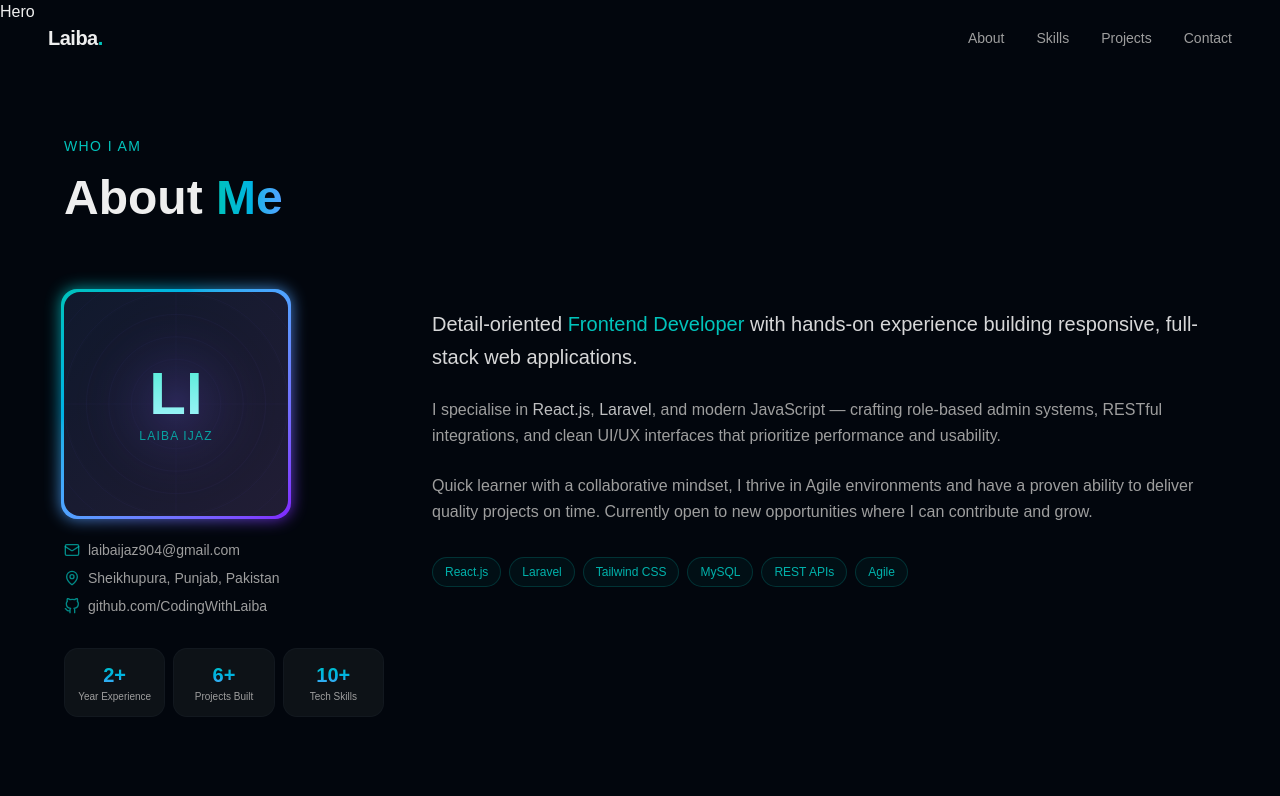
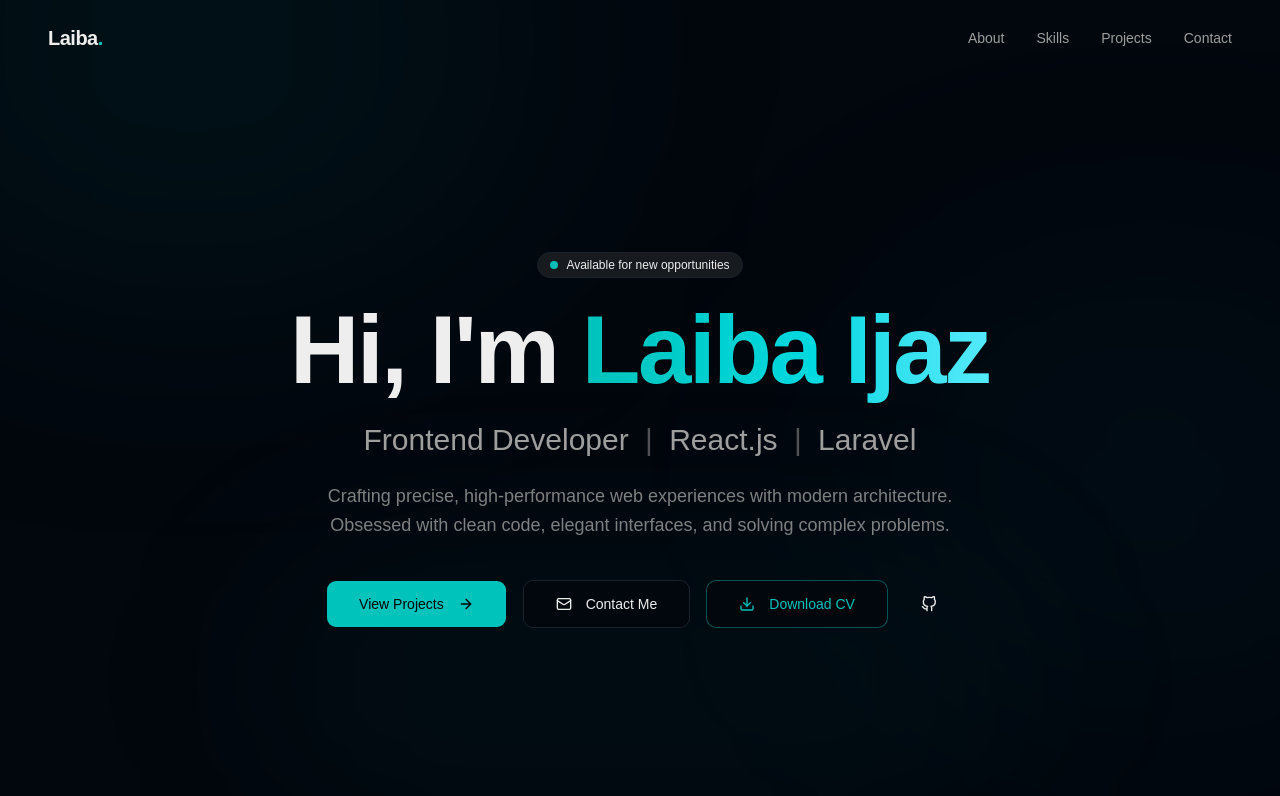
Before and after one commit to CodingWithLaiba/My_Portfolio, a React (Vite) app in the folder my-protfilo/: page / in a window 1280 px wide. Shown: the top 796 px of the page. Built offline with nearby package versions, Linux system fonts and the light colour scheme.

Commit message:
Add the hero section

```diff
--- a/my-protfilo/src/components/Hero.jsx
+++ b/my-protfilo/src/components/Hero.jsx
@@ -1,9 +1,127 @@
-import React from 'react'
+import { motion } from "framer-motion";
+import { Mail, ArrowRight, Download } from "lucide-react";
+import { FiGithub } from "react-icons/fi";
 
-function Hero() {
+import { Button } from "@/components/ui/button";
+
+export default function Hero() {
+  const scrollToSection = (id) => {
+    const element = document.getElementById(id);
+    if (element) {
+      element.scrollIntoView({ behavior: "smooth" });
+    }
+  };
+
   return (
-    <div>Hero</div>
-  )
+    <section
+      id="hero"
+      className="relative min-h-[100dvh] flex items-center justify-center pt-20 overflow-hidden"
+    >
+      {/* Abstract Background */}
+      <div className="absolute inset-0 z-0 overflow-hidden pointer-events-none">
+        <div className="absolute -top-[20%] -left-[10%] w-[50%] h-[50%] rounded-full bg-primary/8 blur-[140px]" />
+        <div className="absolute top-[40%] -right-[10%] w-[40%] h-[40%] rounded-full bg-cyan-500/6 blur-[140px]" />
+        <div className="absolute bottom-0 left-1/2 -translate-x-1/2 w-[60%] h-[30%] rounded-full bg-teal-500/5 blur-[100px]" />
+      </div>
+
+      <div className="container mx-auto px-6 md:px-12 relative z-10 flex flex-col items-center text-center">
+        <motion.div
+          initial={{ opacity: 0, y: 20 }}
+          animate={{ opacity: 1, y: 0 }}
+          transition={{ duration: 0.5 }}
+          className="inline-flex items-center gap-2 px-3 py-1 rounded-full bg-secondary text-secondary-foreground text-xs font-medium mb-6 border border-border"
+        >
+          <span className="w-2 h-2 rounded-full bg-primary animate-pulse" />
+          Available for new opportunities
+        </motion.div>
+
+        <motion.h1
+          initial={{ opacity: 0, y: 20 }}
+          animate={{ opacity: 1, y: 0 }}
+          transition={{ duration: 0.5, delay: 0.1 }}
+          className="text-5xl md:text-7xl lg:text-8xl font-bold tracking-tight text-foreground mb-6"
+        >
+          Hi, I'm{" "}
+          <span className="text-transparent bg-clip-text bg-gradient-to-r from-primary to-cyan-300">
+            Laiba Ijaz
+          </span>
+        </motion.h1>
+
+        <motion.h2
+          initial={{ opacity: 0, y: 20 }}
+          animate={{ opacity: 1, y: 0 }}
+          transition={{ duration: 0.5, delay: 0.2 }}
+          className="text-xl md:text-3xl text-muted-foreground font-medium mb-6 max-w-3xl"
+        >
+          Frontend Developer <span className="mx-2 opacity-50">|</span> React.js{" "}
+          <span className="mx-2 opacity-50">|</span> Laravel
+        </motion.h2>
+
+        <motion.p
+          initial={{ opacity: 0, y: 20 }}
+          animate={{ opacity: 1, y: 0 }}
+          transition={{ duration: 0.5, delay: 0.3 }}
+          className="text-base md:text-lg text-muted-foreground/80 mb-10 max-w-2xl leading-relaxed"
+        >
+          Crafting precise, high-performance web experiences with modern
+          architecture. Obsessed with clean code, elegant interfaces, and
+          solving complex problems.
+        </motion.p>
+
+        <motion.div
+          initial={{ opacity: 0, y: 20 }}
+          animate={{ opacity: 1, y: 0 }}
+          transition={{ duration: 0.5, delay: 0.4 }}
+          className="flex flex-col sm:flex-row items-center gap-4"
+        >
+          <Button
+            size="lg"
+            className="w-full sm:w-auto h-12 px-8 group"
+            onClick={() => scrollToSection("projects")}
+            data-testid="button-view-projects"
+          >
+            View Projects
+            <ArrowRight className="ml-2 w-4 h-4 group-hover:translate-x-1 transition-transform" />
+          </Button>
+          <Button
+            size="lg"
+            variant="outline"
+            className="w-full sm:w-auto h-12 px-8"
+            onClick={() => scrollToSection("contact")}
+            data-testid="button-contact-me"
+          >
+            <Mail className="mr-2 w-4 h-4" />
+            Contact Me
+          </Button>
+          <Button
+            size="lg"
+            variant="outline"
+            className="w-full sm:w-auto h-12 px-8 border-primary/40 hover:bg-primary/10 hover:border-primary/70 text-primary hover:text-primary group"
+            asChild
+            data-testid="button-download-cv"
+          >
+            <a href="/Laiba_Ijaz_Resume.pdf" download="Laiba_Ijaz_Resume.pdf">
+              <Download className="mr-2 w-4 h-4 group-hover:-translate-y-0.5 transition-transform" />
+              Download CV
+            </a>
+          </Button>
+          <Button
+            size="lg"
+            variant="ghost"
+            className="w-full sm:w-auto h-12 px-4"
+            asChild
+            data-testid="button-github"
+          >
+            <a
+              href="https://github.com/CodingWithLaiba"
+              target="_blank"
+              rel="noreferrer"
+            >
+              <FiGithub className="w-7 h-7" />
+            </a>
+          </Button>
+        </motion.div>
+      </div>
+    </section>
+  );
 }
-
-export default Hero
```
